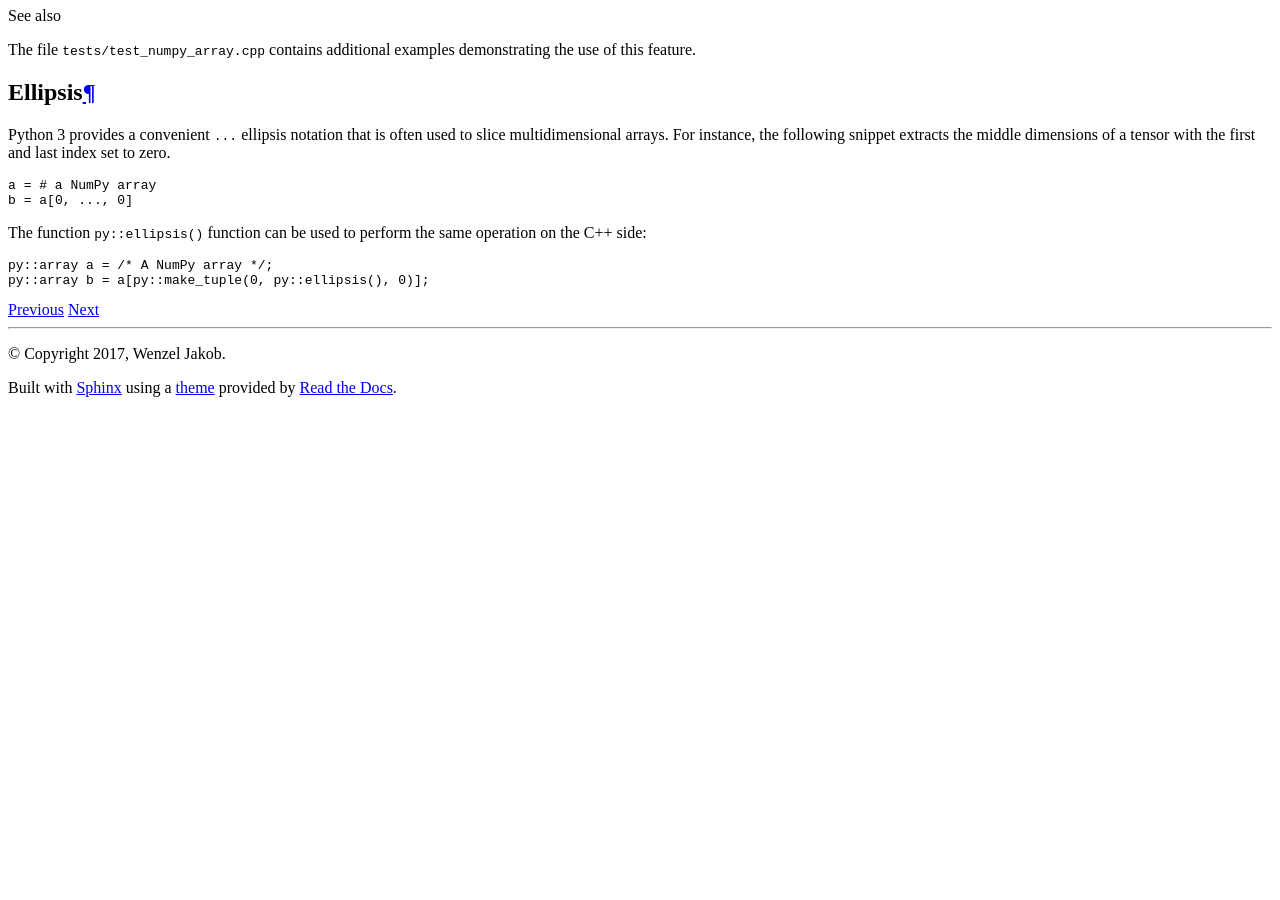
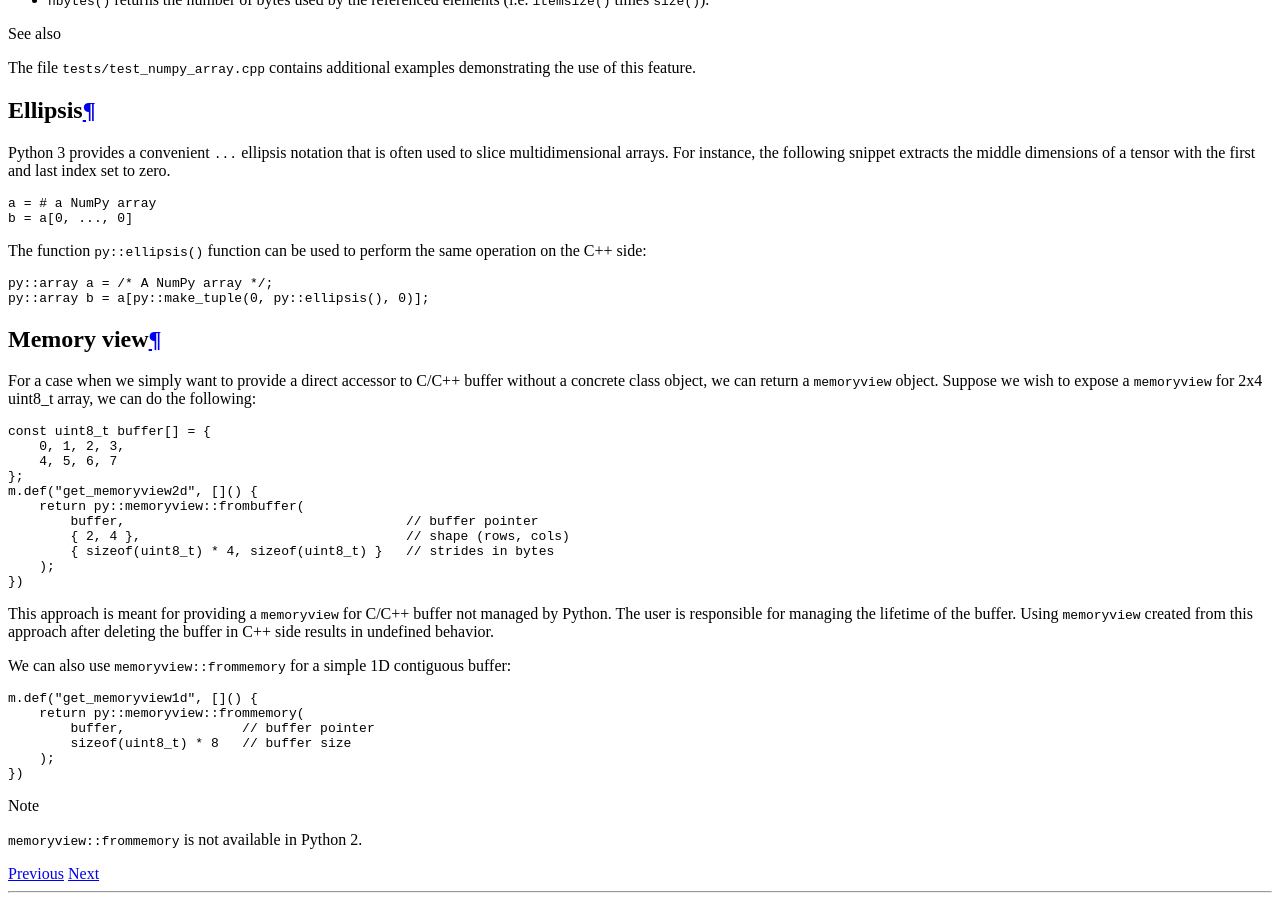
Before and after one commit to pybind/pybind11, a Sphinx documentation site: the page built from docs/advanced/pycpp/numpy.rst, in a window 1280 px wide and 900 px high, scrolled down 5298 px. Built offline with Sphinx 7.4.7 and the Read the Docs theme 2.0.0, drawn with Linux system fonts in a browser that asks for light colours; before the commit the page ends 5703 px from its top, so only the background shows below that.

Commit message:
Add memory view section in doc

```diff
--- a/docs/advanced/pycpp/numpy.rst
+++ b/docs/advanced/pycpp/numpy.rst
@@ -384,3 +384,45 @@
 
    py::array a = /* A NumPy array */;
    py::array b = a[py::make_tuple(0, py::ellipsis(), 0)];
+
+Memory view
+===========
+
+For a case when we simply want to provide a direct accessor to C/C++ buffer
+without a concrete class object, we can return a ``memoryview`` object. Suppose
+we wish to expose a ``memoryview`` for 2x4 uint8_t array, we can do the
+following:
+
+.. code-block:: cpp
+
+    const uint8_t buffer[] = {
+        0, 1, 2, 3,
+        4, 5, 6, 7
+    };
+    m.def("get_memoryview2d", []() {
+        return py::memoryview::frombuffer(
+            buffer,                                    // buffer pointer
+            { 2, 4 },                                  // shape (rows, cols)
+            { sizeof(uint8_t) * 4, sizeof(uint8_t) }   // strides in bytes
+        );
+    })
+
+This approach is meant for providing a ``memoryview`` for C/C++ buffer not
+managed by Python. The user is responsible for managing the lifetime of the
+buffer. Using ``memoryview`` created from this approach after deleting the
+buffer in C++ side results in undefined behavior.
+
+We can also use ``memoryview::frommemory`` for a simple 1D contiguous buffer:
+
+.. code-block:: cpp
+
+    m.def("get_memoryview1d", []() {
+        return py::memoryview::frommemory(
+            buffer,               // buffer pointer
+            sizeof(uint8_t) * 8   // buffer size
+        );
+    })
+
+.. note::
+
+    ``memoryview::frommemory`` is not available in Python 2.
```
